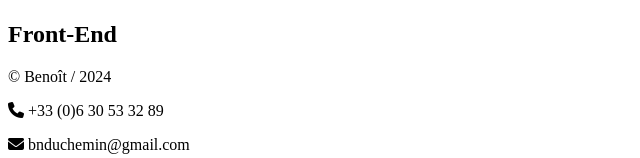
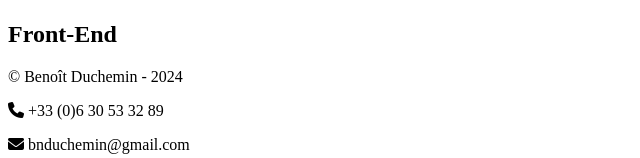
Before and after one commit to bno4/benoit, a React (Vite) app: page / in a window 1280 px wide. Shown: the part 189-347 px from the top of the page, without its empty margins (0-640 px from the left). Built offline with nearby package versions, Linux system fonts and the light colour scheme; the HTML template or start-up script is replaced by a standard one.

Commit message:
deploy OK ! ,  change footer

```diff
--- a/src/components/Footer.jsx
+++ b/src/components/Footer.jsx
@@ -2,7 +2,7 @@ const Footer = () => {
   return (
     <div className="footer">
       <div className="footer__ctn">
-        <div className="credits">© Benoît / 2024</div>
+        <div className="credits">© Benoît Duchemin - 2024</div>
         <div className="coordonnees">
           <p>
             <i className="fa-solid fa-phone"></i> +33 (0)6 30 53 32 89
```
